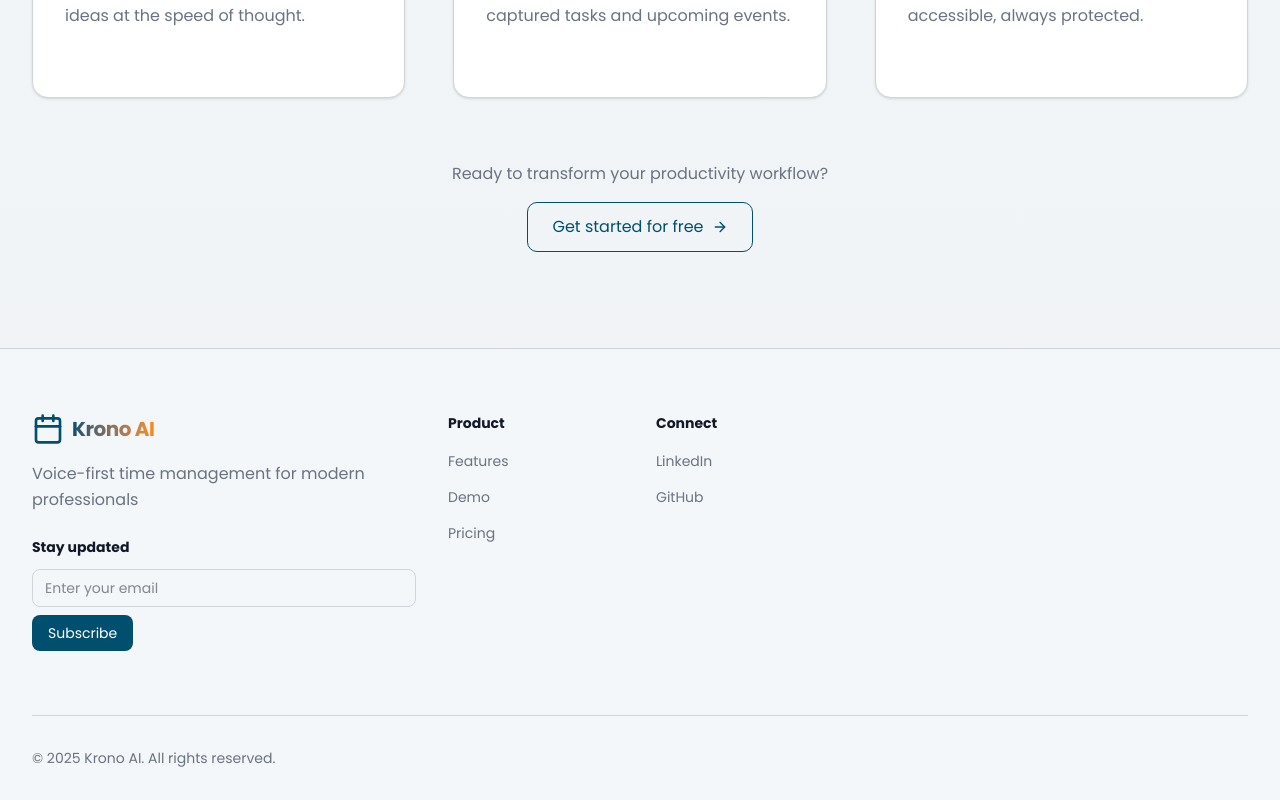
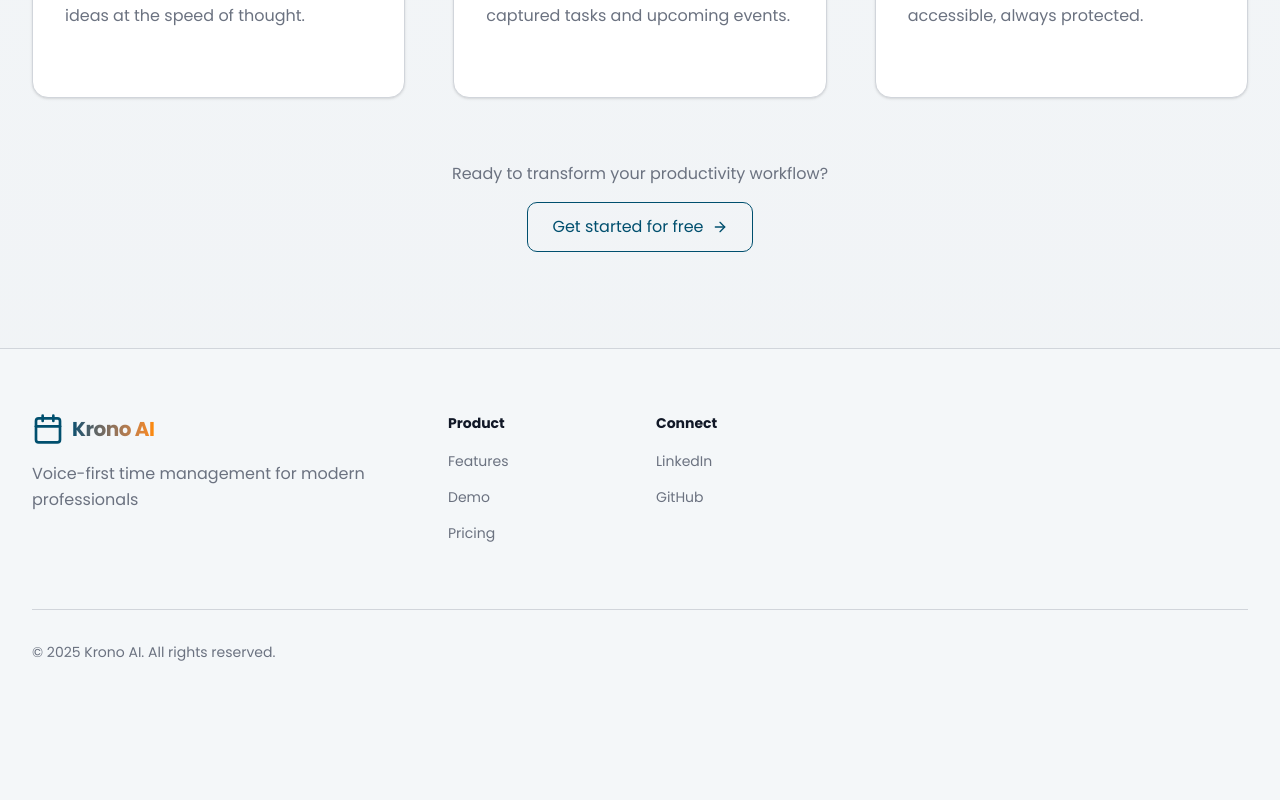
Before and after one commit to KrishnaGavali/krono_ai, a Next.js app in the folder frontend/: page / in a window 1280 px wide. Shown: the part 1686-2486 px from the top of the page. After the commit the page ends 2380 px from the top, so only its background shows below. Built offline with nearby package versions, Linux system fonts and the light colour scheme.

Commit message:
plan page setup

```diff
--- /dev/null
+++ b/frontend/app/plan/layout.tsx
@@ -0,0 +1,11 @@
+import React from "react";
+
+const PlanLayout = ({
+  children,
+}: Readonly<{
+  children: React.ReactNode;
+}>) => {
+  return <div>{children}</div>;
+};
+
+export default PlanLayout;
--- /dev/null
+++ b/frontend/app/plan/page.tsx
@@ -0,0 +1,11 @@
+import React from "react";
+
+const PlanPage = () => {
+  return (
+    <div className=" pt-20 text-primary">
+      <p>PlanPage</p>
+    </div>
+  );
+};
+
+export default PlanPage;
--- a/frontend/components/Home/Footer.tsx
+++ b/frontend/components/Home/Footer.tsx
@@ -71,21 +71,6 @@ const Footer = ({
               <p className="text-muted-foreground mb-6 max-w-sm leading-relaxed">
                 {tagline}
               </p>
-
-              {/* Newsletter signup */}
-              <div className="space-y-3">
-                <h4 className="text-sm font-semibold">Stay updated</h4>
-                <div className="flex gap-2 flex-wrap">
-                  <input
-                    type="email"
-                    placeholder="Enter your email"
-                    className="flex-1 px-3 py-2 text-sm rounded-md border border-border bg-background focus:outline-none focus:ring-2 focus:ring-primary focus:border-transparent"
-                  />
-                  <button className="px-4 py-2 text-sm font-medium bg-primary text-primary-foreground rounded-md hover:bg-primary/90 transition-colors">
-                    Subscribe
-                  </button>
-                </div>
-              </div>
             </div>
 
             {/* Footer links */}
--- /dev/null
+++ b/frontend/components/Plan/UserBar.tsx
@@ -0,0 +1,9 @@
+import React from "react";
+
+export const UserBar = () => {
+  return (
+    <div>
+      <p>UserBar</p>
+    </div>
+  );
+};
```
Also changed, not shown: 1 other file (tests, documents, lock files or other folders).
